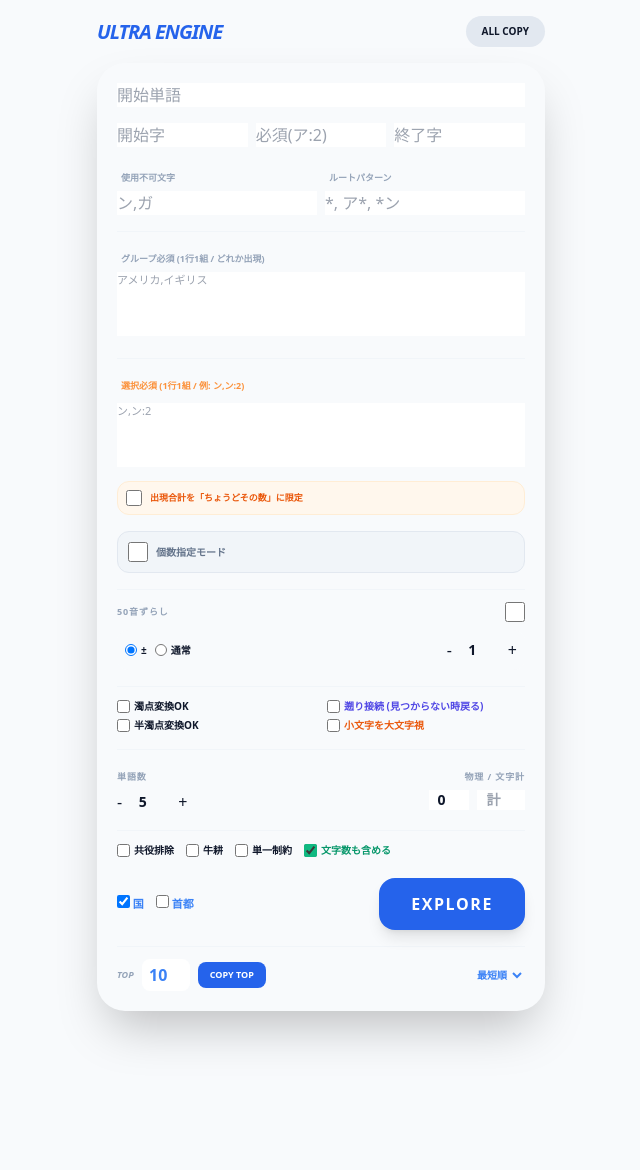
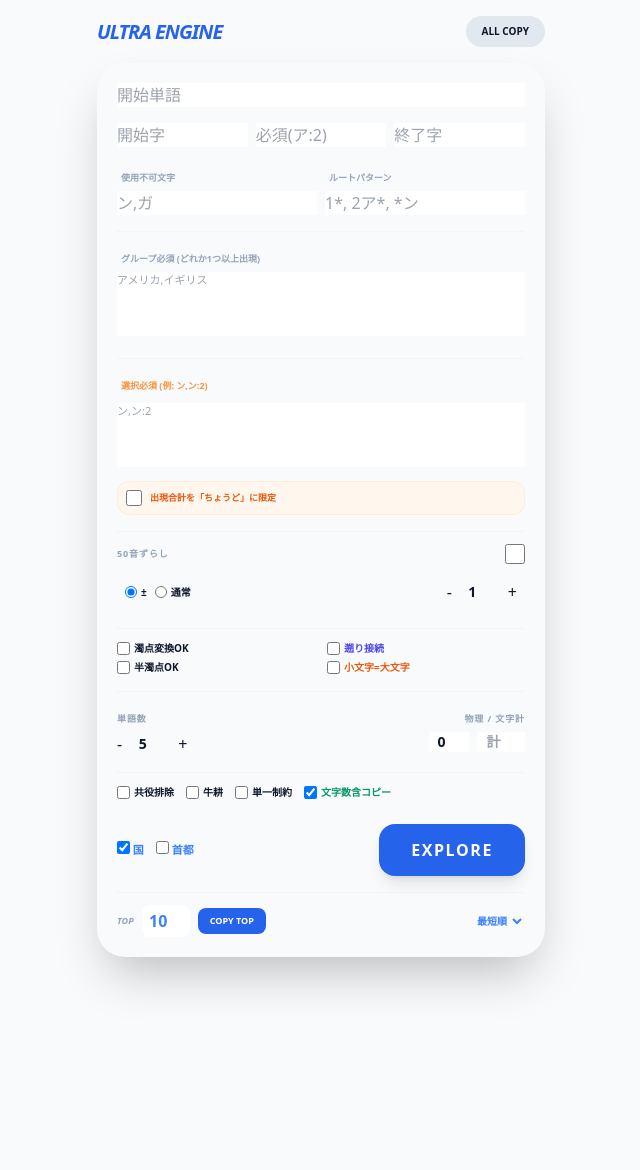
Before and after one commit to xjrstjrwvg-commits/Aleksandrovsk-Sakhalinsky, a Flask app: page / in a window 1280 px wide. Shown: the top 1170 px of the page, without its empty margins (319-959 px from the left). After the commit the page ends 991 px from the top, so only its background shows below. Run offline with Flask 3, Linux system fonts and the light colour scheme; some libraries are stand-ins or nearby versions.

Commit message:
index.html

```diff
--- a/templates/index.html
+++ b/templates/index.html
@@ -38,31 +38,24 @@
                 </div>
                 <div class="space-y-1">
                     <label class="text-[9px] font-bold text-slate-400 uppercase ml-1">ルートパターン</label>
-                    <input id="pattern" placeholder="*, ア*, *ン" class="w-full">
+                    <input id="pattern" placeholder="1*, 2ア*, *ン" class="w-full">
                 </div>
             </div>
 
             <div class="space-y-1 border-t border-slate-100 dark:border-slate-800 pt-3">
-                <label class="text-[9px] font-bold text-slate-400 uppercase ml-1">グループ必須 (1行1組 / どれか出現)</label>
+                <label class="text-[9px] font-bold text-slate-400 uppercase ml-1">グループ必須 (どれか1つ以上出現)</label>
                 <textarea id="gc" placeholder="アメリカ,イギリス" class="w-full h-16 resize-none text-[11px]"></textarea>
             </div>
 
-            <!-- 選択式必須文字 -->
             <div class="space-y-2 border-t border-slate-100 dark:border-slate-800 pt-3">
-                <label class="text-[9px] font-bold text-orange-400 uppercase ml-1">選択必須 (1行1組 / 例: ン,ン:2)</label>
+                <label class="text-[9px] font-bold text-orange-400 uppercase ml-1">選択必須 (例: ン,ン:2)</label>
                 <textarea id="cc" placeholder="ン,ン:2" class="w-full h-16 resize-none text-[11px]"></textarea>
                 <div class="flex items-center gap-2 bg-orange-50 dark:bg-orange-900/20 p-2 rounded-xl border border-orange-100 dark:border-orange-900/30">
                     <input type="checkbox" id="exclusive_choice" class="w-4 h-4 cursor-pointer accent-orange-500">
-                    <label for="exclusive_choice" class="text-[9px] font-bold text-orange-600 uppercase cursor-pointer">出現合計を「ちょうどその数」に限定</label>
+                    <label for="exclusive_choice" class="text-[9px] font-bold text-orange-600 uppercase cursor-pointer">出現合計を「ちょうど」に限定</label>
                 </div>
             </div>
 
-            <div class="flex items-center gap-2 bg-slate-100 dark:bg-slate-800/50 p-2.5 rounded-xl border border-slate-200 dark:border-slate-700">
-                <input type="checkbox" id="use_multi_limit" class="w-5 h-5 cursor-pointer accent-blue-600">
-                <label for="use_multi_limit" class="text-[10px] font-bold text-slate-500 uppercase cursor-pointer">個数指定モード</label>
-            </div>
-
-            <!-- 50音ずらし -->
             <div class="space-y-2 border-t border-slate-100 dark:border-slate-800 pt-3">
                 <div class="flex justify-between items-center">
                     <label class="text-[9px] font-bold text-slate-400 uppercase tracking-widest">50音ずらし</label>
@@ -81,19 +74,17 @@
                 </div>
             </div>
 
-            <!-- 特殊ルール（遡り接続など） -->
             <div class="grid grid-cols-2 gap-3 text-[10px] font-bold border-t border-slate-100 dark:border-slate-800 pt-3">
                 <div class="space-y-1">
                     <label class="flex items-center gap-1 cursor-pointer"><input type="checkbox" id="allow_daku" class="accent-blue-600"> 濁点変換OK</label>
-                    <label class="flex items-center gap-1 cursor-pointer"><input type="checkbox" id="allow_handaku" class="accent-blue-600"> 半濁点変換OK</label>
+                    <label class="flex items-center gap-1 cursor-pointer"><input type="checkbox" id="allow_handaku" class="accent-blue-600"> 半濁点OK</label>
                 </div>
                 <div class="space-y-1">
-                    <label class="flex items-center gap-1 cursor-pointer text-indigo-600"><input type="checkbox" id="auto_recovery" class="accent-indigo-500"> 遡り接続 (見つからない時戻る)</label>
-                    <label class="flex items-center gap-1 cursor-pointer text-orange-600"><input type="checkbox" id="unify_small" class="accent-orange-500"> 小文字を大文字視</label>
+                    <label class="flex items-center gap-1 cursor-pointer text-indigo-600"><input type="checkbox" id="auto_recovery" class="accent-indigo-500"> 遡り接続</label>
+                    <label class="flex items-center gap-1 cursor-pointer text-orange-600"><input type="checkbox" id="unify_small" class="accent-orange-500"> 小文字=大文字</label>
                 </div>
             </div>
 
-            <!-- 数値設定 -->
             <div class="grid grid-cols-2 gap-4 border-t border-slate-100 dark:border-slate-800 pt-3">
                 <div class="space-y-1">
                     <label class="text-[9px] font-bold text-slate-400 uppercase tracking-widest">単語数</label>
@@ -112,20 +103,15 @@
                 </div>
             </div>
 
-            <!-- 特殊制約 -->
-            <div class="flex flex-col gap-2 border-t border-slate-100 dark:border-slate-800 pt-3">
-                <div class="flex flex-wrap gap-3 text-[10px] font-bold">
-                    <label class="flex items-center gap-1 cursor-pointer"><input type="checkbox" id="conj" class="accent-blue-600"> 共役排除</label>
-                    <label class="flex items-center gap-1 cursor-pointer"><input type="checkbox" id="rt" class="accent-blue-600"> 牛耕</label>
-                    <label class="flex items-center gap-1 cursor-pointer"><input type="checkbox" id="once" class="accent-blue-600"> 単一制約</label>
-                    <label class="flex items-center gap-1 cursor-pointer text-emerald-600 dark:text-emerald-400">
-                        <input type="checkbox" id="copy_with_len" checked class="accent-emerald-500"> 文字数も含める
-                    </label>
-                </div>
+            <div class="flex flex-wrap gap-3 text-[10px] font-bold border-t border-slate-100 dark:border-slate-800 pt-3">
+                <label class="flex items-center gap-1 cursor-pointer"><input type="checkbox" id="conj" class="accent-blue-600"> 共役排除</label>
+                <label class="flex items-center gap-1 cursor-pointer"><input type="checkbox" id="rt" class="accent-blue-600"> 牛耕</label>
+                <label class="flex items-center gap-1 cursor-pointer"><input type="checkbox" id="once" class="accent-blue-600"> 単一制約</label>
+                <label class="flex items-center gap-1 cursor-pointer text-emerald-600"><input type="checkbox" id="copy_with_len" checked> 文字数含コピー</label>
             </div>
 
-            <div class="flex items-center justify-between font-bold pt-1">
-                <div class="flex gap-3 text-[11px]">
+            <div class="flex items-center justify-between pt-2">
+                <div class="flex gap-3 text-[11px] font-bold">
                     <label class="cursor-pointer text-blue-500"><input type="checkbox" name="cat" value="country" checked> 国</label>
                     <label class="cursor-pointer text-blue-500"><input type="checkbox" name="cat" value="capital"> 首都</label>
                 </div>
@@ -157,21 +143,15 @@
         }
 
         async function init() {
-            const r = await fetch('/get_dictionary');
             if (localStorage.ultraSettings) {
                 const s = JSON.parse(localStorage.ultraSettings);
                 const fields = ['sw','sc','mc','ec','exc','pattern','gc','cc','ml','ps','ks_abs','ttl','copy_limit'];
                 fields.forEach(f => { if(s[f] !== undefined && document.getElementById(f)) document.getElementById(f).value = s[f]; });
-
                 if(s.sort_order) document.getElementById('sort_order').value = s.sort_order;
                 document.getElementById('use_shift').checked = s.use_shift || false;
-                if(s.shift_mode) { const rb = document.querySelector(`input[name="shift_mode"][value="${s.shift_mode}"]`); if(rb) rb.checked = true; }
-
-                const checks = ['use_multi_limit','conj','rt','once','copy_with_len','allow_daku','allow_handaku','unify_small','exclusive_choice','auto_recovery'];
+                const checks = ['conj','rt','once','copy_with_len','allow_daku','allow_handaku','unify_small','exclusive_choice','auto_recovery'];
                 checks.forEach(f => { if(s[f] !== undefined && document.getElementById(f)) document.getElementById(f).checked = s[f]; });
-
                 document.querySelectorAll('input[name="cat"]').forEach(c => c.checked = (s.cats || ["country"]).includes(c.value));
-                wordStates = s.wordStates || {};
             }
         }
 
@@ -183,20 +163,15 @@
                 mc: document.getElementById('mc').value, ec: document.getElementById('ec').value,
                 exc: document.getElementById('exc').value, pattern: document.getElementById('pattern').value,
                 gc: document.getElementById('gc').value, cc: document.getElementById('cc').value,
-                ml: document.getElementById('ml').value,
-                ps: document.getElementById('ps').value, ks_abs: document.getElementById('ks_abs').value,
-                ttl: document.getElementById('ttl').value, copy_limit: document.getElementById('copy_limit').value,
-                sort_order: document.getElementById('sort_order').value,
+                ml: document.getElementById('ml').value, ps: document.getElementById('ps').value,
+                ks_abs: document.getElementById('ks_abs').value, ttl: document.getElementById('ttl').value,
+                copy_limit: document.getElementById('copy_limit').value, sort_order: document.getElementById('sort_order').value,
                 use_shift: document.getElementById('use_shift').checked, shift_mode: sm ? sm.value : 'abs',
-                use_multi_limit: document.getElementById('use_multi_limit').checked,
                 conj: document.getElementById('conj').checked, rt: document.getElementById('rt').checked,
                 once: document.getElementById('once').checked, copy_with_len: document.getElementById('copy_with_len').checked,
-                allow_daku: document.getElementById('allow_daku').checked,
-                allow_handaku: document.getElementById('allow_handaku').checked,
-                unify_small: document.getElementById('unify_small').checked,
-                exclusive_choice: document.getElementById('exclusive_choice').checked,
-                auto_recovery: document.getElementById('auto_recovery').checked,
-                cats: cats, wordStates: wordStates
+                allow_daku: document.getElementById('allow_daku').checked, allow_handaku: document.getElementById('allow_handaku').checked,
+                unify_small: document.getElementById('unify_small').checked, exclusive_choice: document.getElementById('exclusive_choice').checked,
+                auto_recovery: document.getElementById('auto_recovery').checked, cats: cats
             });
         }
 
@@ -205,8 +180,13 @@
         async function run() {
             const btn = document.getElementById('btn'); btn.innerText = "EXPLORING..."; btn.disabled = true;
             try {
-                const sm = document.querySelector('input[name="shift_mode"][value]:checked');
-                const gclines = document.getElementById('gc').value.split('\n').map(l => l.split(/[、,]/).map(w => to_katakana(w.trim())).filter(w => w)).filter(g => g.length > 0);
+                // ルートパターンのパース修正 (位置指定を維持しつつ中身をカタカナ化)
+                const patterns = document.getElementById('pattern').value.split(',').map(p => {
+                    const s = p.trim();
+                    const m = s.match(/^(\d+)(.*)$/);
+                    if(m) return m[1] + to_katakana(m[2]);
+                    return to_katakana(s);
+                }).filter(p => p);
 
                 const cclines = document.getElementById('cc').value.split('\n').map(l => {
                     const items = l.split(/[、,]/).map(w => w.trim()).filter(w => w);
@@ -227,21 +207,25 @@
                     body: JSON.stringify({
                         start_word: document.getElementById('sw').value, start_char: document.getElementById('sc').value,
                         must_char: document.getElementById('mc').value, end_char: document.getElementById('ec').value,
-                        exclude_chars: document.getElementById('exc').value, pattern: document.getElementById('pattern').value,
-                        group_constraints: gclines, choice_constraints: cclines,
+                        exclude_chars: document.getElementById('exc').value,
+                        patterns: patterns, // キー名を app.py と一致させる
+                        group_constraints: document.getElementById('gc').value.split('\n').map(l => l.split(/[、,]/).map(w => to_katakana(w.trim())).filter(w => w)).filter(g => g.length > 0),
+                        choice_constraints: cclines,
                         exclusive_choice: document.getElementById('exclusive_choice').checked,
                         auto_recovery: document.getElementById('auto_recovery').checked,
                         max_len: document.getElementById('ml').value,
                         target_total_len: document.getElementById('ttl').value ? parseInt(document.getElementById('ttl').value) : null,
                         pos_shift: document.getElementById('ps').value, use_shift: document.getElementById('use_shift').checked,
-                        ks_abs: document.getElementById('ks_abs').value, shift_mode: sm ? sm.value : 'abs',
+                        ks_abs: document.getElementById('ks_abs').value,
                         allow_daku: document.getElementById('allow_daku').checked,
                         allow_handaku: document.getElementById('allow_handaku').checked,
                         unify_small: document.getElementById('unify_small').checked,
-                        use_multi_limit: document.getElementById('use_multi_limit').checked, exclude_conjugates: document.getElementById('conj').checked,
-                        round_trip: document.getElementById('rt').checked, once_constraint: document.getElementById('once').checked,
+                        exclude_conjugates: document.getElementById('conj').checked,
+                        round_trip: document.getElementById('rt').checked,
+                        once_constraint: document.getElementById('once').checked,
                         categories: Array.from(document.querySelectorAll('input[name="cat"]:checked')).map(c => c.value),
-                        blocked_words: Object.keys(wordStates).filter(w => wordStates[w] === 1), force_words: Object.keys(wordStates).filter(w => wordStates[w] === 2)
+                        blocked_words: Object.keys(wordStates).filter(w => wordStates[w] === 1),
+                        force_words: Object.keys(wordStates).filter(w => wordStates[w] === 2)
                     })
                 });
                 const d = await r.json(); currentRoutes = d.routes || []; btn.innerText = "Explore"; btn.disabled = false;
@@ -257,9 +241,9 @@
 
             document.getElementById('res').innerHTML = currentRoutes.map((rt, i) => `
                 <div class="glass p-4 rounded-[20px] flex flex-col gap-2 relative animate-in fade-in slide-in-from-bottom-2">
-                    <div class="flex justify-between items-center text-[10px] font-black uppercase text-slate-400"><span>Route #${i+1}</span><button type="button" onclick="copyOne(${i}, this)" class="text-blue-600 bg-blue-50 dark:bg-blue-900/40 px-3 py-1 rounded-full font-bold">Copy</button></div>
+                    <div class="flex justify-between items-center text-[10px] font-black uppercase text-slate-400"><span>Route #${i+1}</span><button type="button" onclick="copyOne(${i}, this)" class="text-blue-600 bg-blue-50 px-3 py-1 rounded-full font-bold">Copy</button></div>
                     <div class="font-bold text-[14px] leading-relaxed">${rt.join(' <span class="text-blue-500 opacity-40">→</span> ')}</div>
-                    <div class="flex gap-2"><span class="bg-blue-100 dark:bg-blue-900/40 text-blue-600 px-2 py-0.5 rounded font-black text-[9px] uppercase">${rt.join('').length} 文字</span></div>
+                    <div class="flex gap-2"><span class="bg-blue-100 text-blue-600 px-2 py-0.5 rounded font-black text-[9px] uppercase">${rt.join('').length} 文字</span></div>
                 </div>`).join('');
             const stats = document.getElementById('stats');
             stats.innerText = `${currentRoutes.length} ROUTES FOUND`;
```
